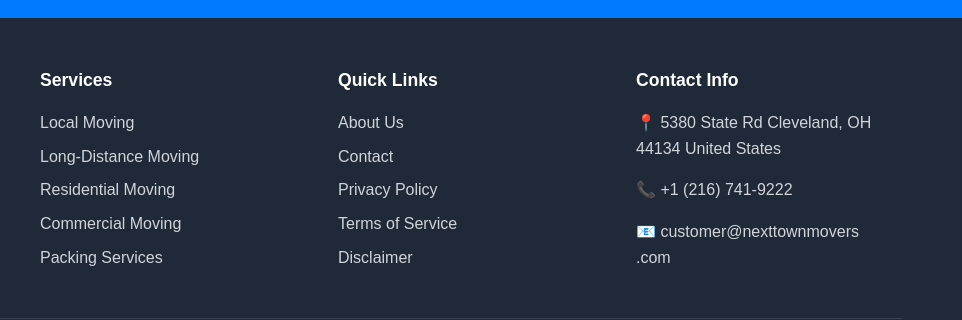
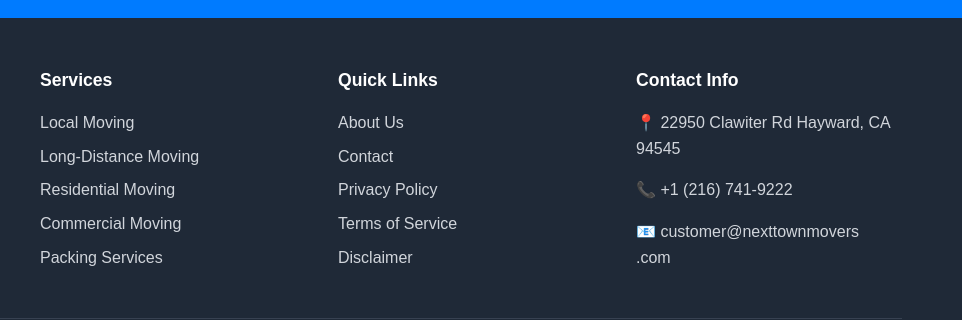
Before and after one commit to DivyanshiShrivastav04/NextTownMovers, a plain HTML site: page long-distance-moving.html in a window 1280 px wide. Shown: the part 1930-2250 px from the top of the page, 318-1280 px from the left. Drawn offline with Linux system fonts and the light colour scheme.

Commit message:
Update long-distance-moving.html

```diff
--- a/long-distance-moving.html
+++ b/long-distance-moving.html
@@ -145,7 +145,7 @@
                 </div>
                 <div class="footer-section">
                     <h4>Contact Info</h4>
-                    <p>📍 5380 State Rd Cleveland, OH 44134 United States</p>
+                    <p>📍 22950 Clawiter Rd Hayward, CA 94545</p>
                     <p>📞 <a href="tel:+12167419222">+1 (216) 741-9222</a></p>
                     <p>📧 <a href="mailto:customer@nexttownmovers.com">customer@nexttownmovers <br>.com</a></p>
 
```
